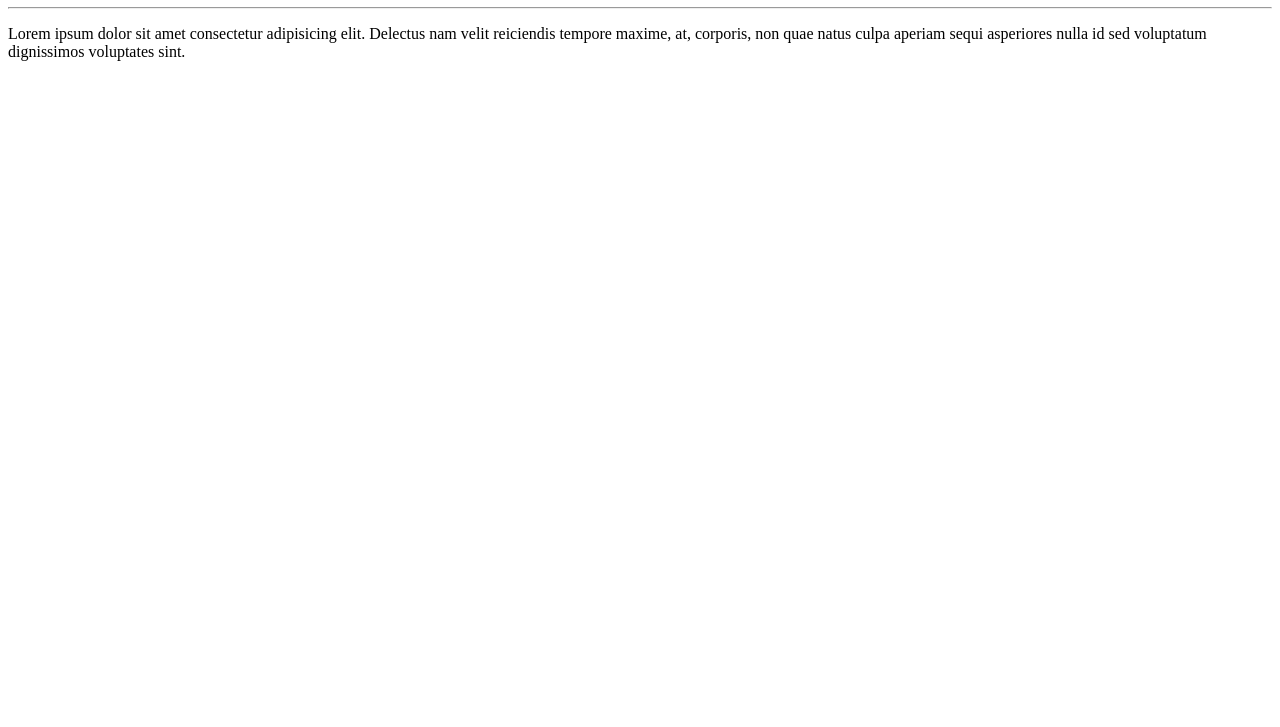
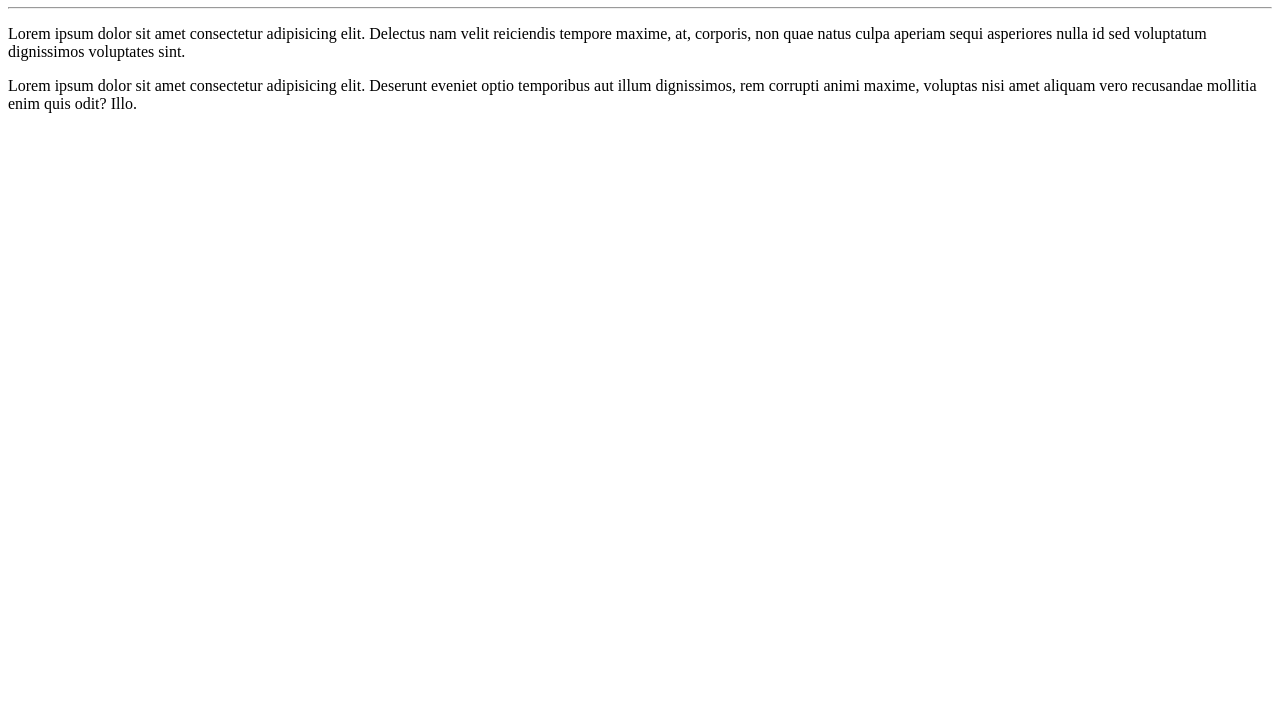
Before and after one commit to C3l0-D/OlaMundo, a plain HTML site: page site-exemplo/index.html in a window 1280 px wide. Shown: the part 73-800 px from the top of the page. Drawn offline with Linux system fonts and the light colour scheme.

Commit message:
Adicionei um parágrafo

```diff
--- a/site-exemplo/index.html
+++ b/site-exemplo/index.html
@@ -9,5 +9,6 @@
     <h1>Olá, Mundo!</h1>
     <hr>
     <p>Lorem ipsum dolor sit amet consectetur adipisicing elit. Delectus nam velit reiciendis tempore maxime, at, corporis, non quae natus culpa aperiam sequi asperiores nulla id sed voluptatum dignissimos voluptates sint.</p>
+    <p>Lorem ipsum dolor sit amet consectetur adipisicing elit. Deserunt eveniet optio temporibus aut illum dignissimos, rem corrupti animi maxime, voluptas nisi amet aliquam vero recusandae mollitia enim quis odit? Illo.</p>
 </body>
 </html>
```
